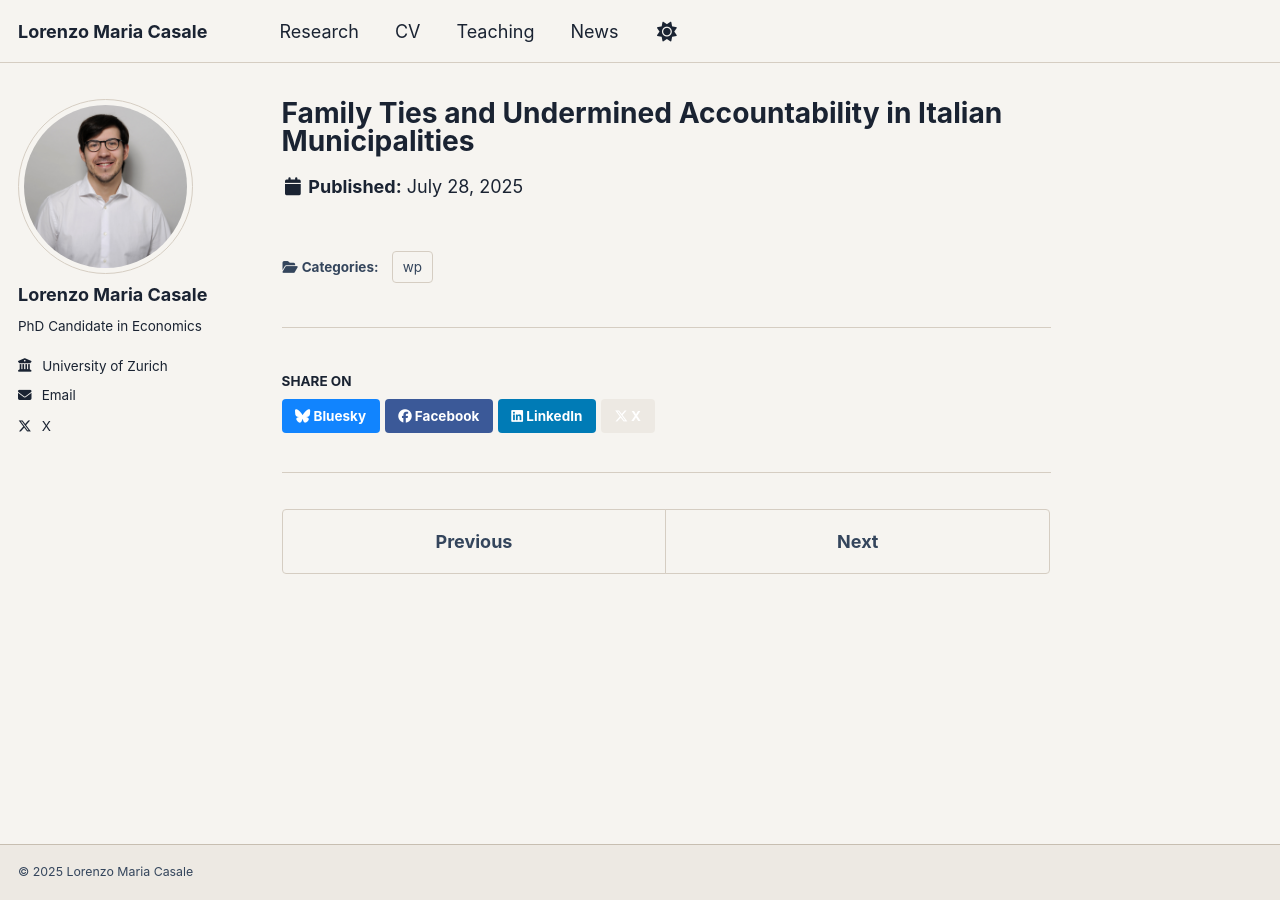
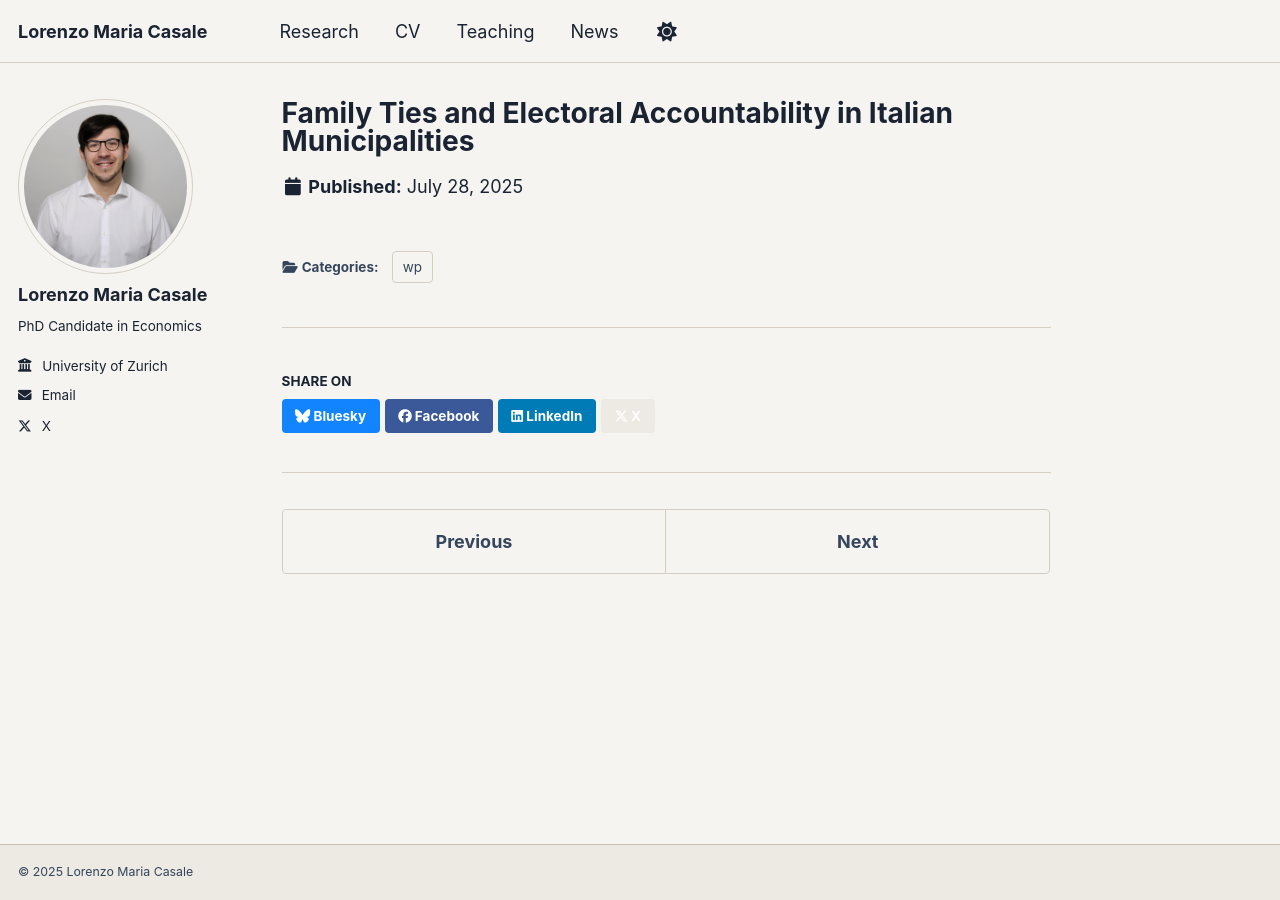
Before and after one commit to lorenzomariacasale/lorenzomariacasale.github.io, a Jekyll site: the page built from _research/comuni.md, in a window 1280 px wide. Built offline with Jekyll 4.4.1, drawn with Linux system fonts in a browser that asks for light colours; some of the changed lines change nothing that is shown.

Commit message:
Third Trial Adding Comuni New

```diff
--- a/_research/comuni.md
+++ b/_research/comuni.md
@@ -1,11 +1,11 @@
 ---
-title: "Family Ties and Undermined Accountability in Italian Municipalities"
+title: "Family Ties and Electoral Accountability in Italian Municipalities"
 collection: research
 category: wp
 #permalink: /research/comuni
 excerpt: >
   With <a href="https://sites.google.com/nyu.edu/lucavitale/">Luca Vitale</a> (New York University)<br>
-  <span style="font-size: 90%;">Previously circulated as: <em>"Large-Family Mayors: Undermined Accountability in Italian Municipalities"</em></span>
+  <span style="font-size: 90%;">Previously circulated as: <em>"Large-Family Mayors: Undermined Accountability in Italian Municipalities"</em> and "Family Ties and Undermined Accountability in Italian Municipalities"</span>
 abstract: >
   The concept of electoral accountability is foundational to democratic systems. But can family ties undermine this core mechanism? While previous research has shown how factors like electoral competition, polarization, and access to information shape accountability, it has often overlooked the impact of politicians' connections and familial ties. We argue that politicians embedded in large family networks benefit from unconditional electoral support from their relatives, reducing their incentive to perform well in office. Employing a two-way fixed effects model and a regression discontinuity design in Italian municipal elections from 2000 to 2020, we find that mayors from larger families exhibit poorer economic performance. Crucially, our analysis further shows that large-family mayors are not electorally punished in the following elections for their poor performance. These findings reveal how family ties can alter politicians' incentives to perform and undermine accountability in democratic systems.
 norender: true
```
